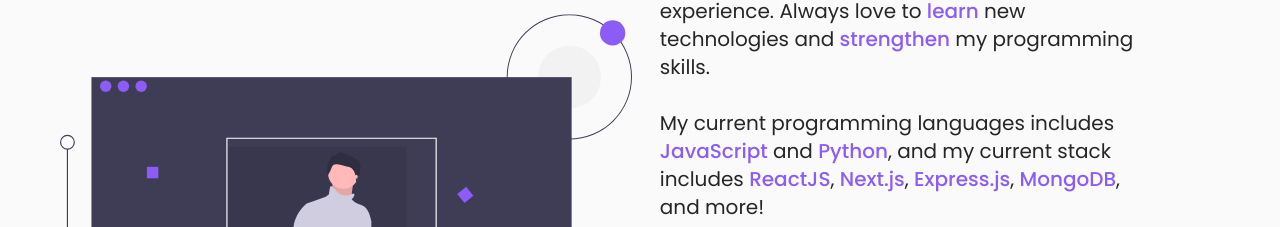
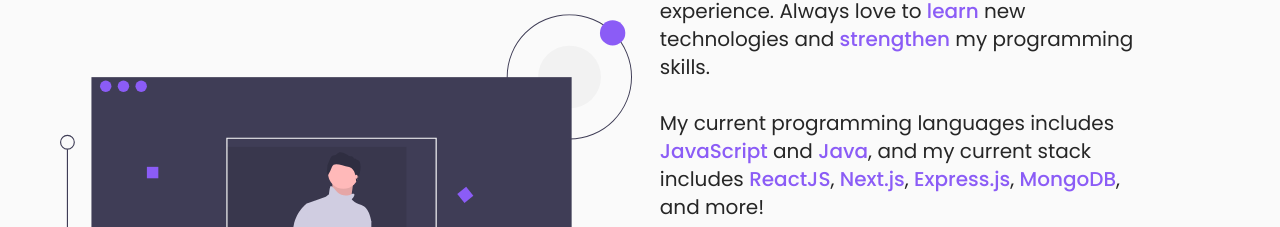
Before and after one commit to obiito01/portfolio-nextjs, a Next.js app: page /about in a window 1280 px wide. Shown: the part 349-576 px from the top of the page. Built offline with nearby package versions, Linux system fonts and the light colour scheme.

Commit message:
update data

```diff
--- a/components/SkillsSection/data.js
+++ b/components/SkillsSection/data.js
@@ -4,20 +4,16 @@
     image: "/images/js.svg",
   },
   {
-    title: "Python",
-    image: "/images/python.svg",
+    title: "Java",
+    image: "/images/java.svg",
   },
   {
-    title: "Kotlin",
-    image: "/images/kotlin.svg",
+    title: "PHP",
+    image: "/images/php.svg",
   },
   {
     title: "C#",
     image: "/images/csharp.svg",
-  },
-  {
-    title: "Java",
-    image: "/images/java.svg",
   },
 ];
 
@@ -33,6 +29,10 @@
   {
     title: "ReactJS",
     image: "/images/react.svg",
+  },
+  {
+    title: "Redux",
+    image: "/images/redux.svg",
   },
   {
     title: "Next.js",
@@ -60,10 +60,6 @@
     title: "Material UI",
     image: "/images/materialui.svg",
   },
-  {
-    title: "Redux",
-    image: "/images/redux.svg",
-  },
 ];
 
 export const backendSkills = [
--- a/pages/about.js
+++ b/pages/about.js
@@ -110,7 +110,7 @@
                 my programming skills. <br />
                 <br /> My current programming languages includes{" "}
                 <span className="text-violet-500 font-medium">JavaScript </span>
-                and <span className="text-violet-500 font-medium">Python</span>,
+                and <span className="text-violet-500 font-medium">Java</span>,
                 and my current stack includes{" "}
                 <span className="text-violet-500 font-medium">ReactJS</span>,{" "}
                 <span className="text-violet-500 font-medium">Next.js</span>,{" "}
```
Also changed, not shown: public/images/php.svg (added), 1 other file (tests, documents, lock files or other folders).
